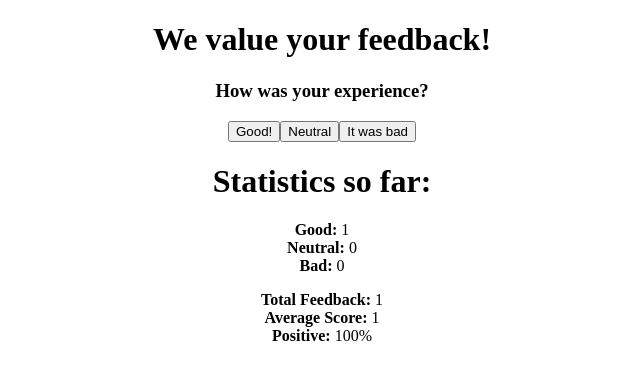
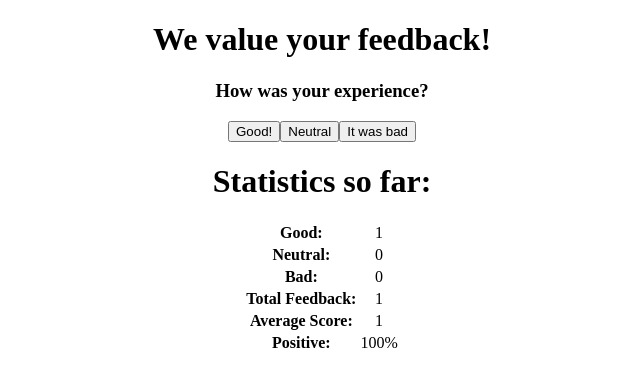
Before and after one commit to wrongpixels/fsopen-2025, a React (Vite) app in the folder part1/unicafe/: page / in a window 1280 px wide. Both pictures are taken after a click on the button "Good!". Shown: the top 386 px of the page, without its empty margins (318-958 px from the left). Built offline with nearby package versions, Linux system fonts and the light colour scheme.

Commit message:
Exercise 1.11

```diff
--- a/part1/unicafe/src/App.jsx
+++ b/part1/unicafe/src/App.jsx
@@ -12,24 +12,24 @@ const Statistics = (props) => {
         )
     }
     return (
-        <>
-            <h1>Statistics so far:</h1>
-            <div>
-                <StatisticLine text={'Good'} value={props.good} />
-                <StatisticLine text={'Neutral'} value={props.neutral} />
-                <StatisticLine text={'Bad'} value={props.bad} />
-                <p>
-                    <StatisticLine text={'Total Feedback'} value={props.total} />
-                    <StatisticLine text={'Average Score'} value={props.average} />
-                    <StatisticLine text={'Positive'} value={props.percentage+'%'} />
-                </p>
-            </div></>
+        <><h1>Statistics so far:</h1>
+            <table style={{margin: '0 auto'}}>
+                <tbody>
+                <StatisticLine text={'Good'} value={props.good}/>
+                <StatisticLine text={'Neutral'} value={props.neutral}/>
+                <StatisticLine text={'Bad'} value={props.bad}/>
+                <StatisticLine text={'Total Feedback'} value={props.total}/>
+                <StatisticLine text={'Average Score'} value={props.average}/>
+                <StatisticLine text={'Positive'} value={props.percentage + '%'}/>
+                </tbody>
+            </table>
+        </>
     )
 }
 
 const StatisticLine = ({text, value}) => {
     return (<>
-        <b>{text}:</b> {value}<br/></>
+        <tr><th><b>{text}:</b></th><td>{value}</td></tr></>
     )
 }
 const Button = ({action, text}) => {
```
